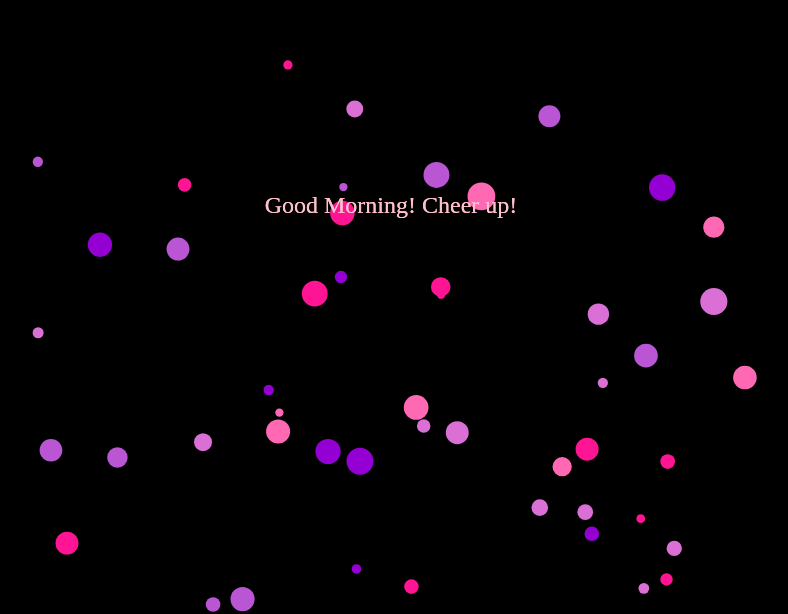
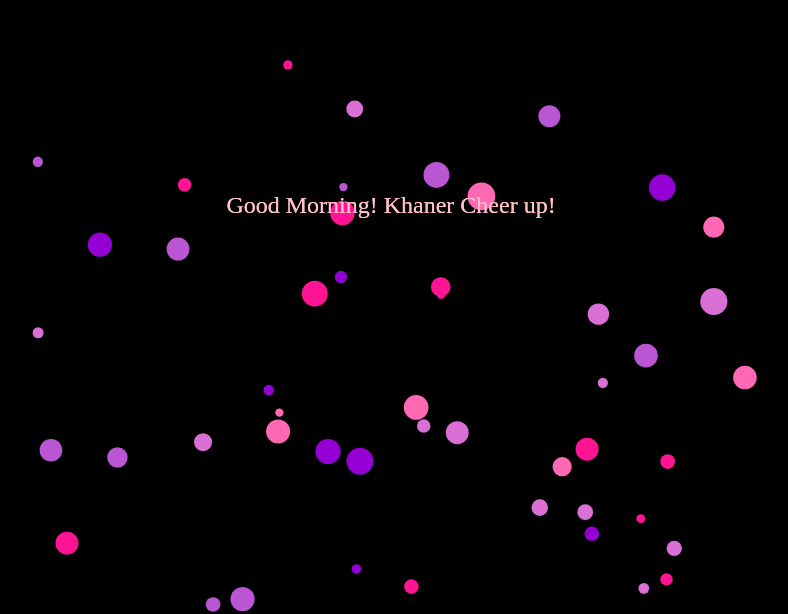
Before and after one commit to Joyce1019/Joyce, a plain HTML site: page index.html in a window 1280 px wide. Shown: the part 195-809 px from the top of the page, without its empty margins (249-1037 px from the left). Drawn offline with Linux system fonts and the light colour scheme.

Commit message:
index.html

```diff
--- a/index.html
+++ b/index.html
@@ -98,7 +98,7 @@
             }
             showText() {
                 const cheerUpText = document.createElement('div');
-                cheerUpText.textContent = "Good Morning! Cheer up!";
+                cheerUpText.textContent = "Good Morning! Khaner Cheer up!";
                 cheerUpText.classList.add('cheerup', 'visible');
                 document.body.appendChild(cheerUpText);
             }
```
